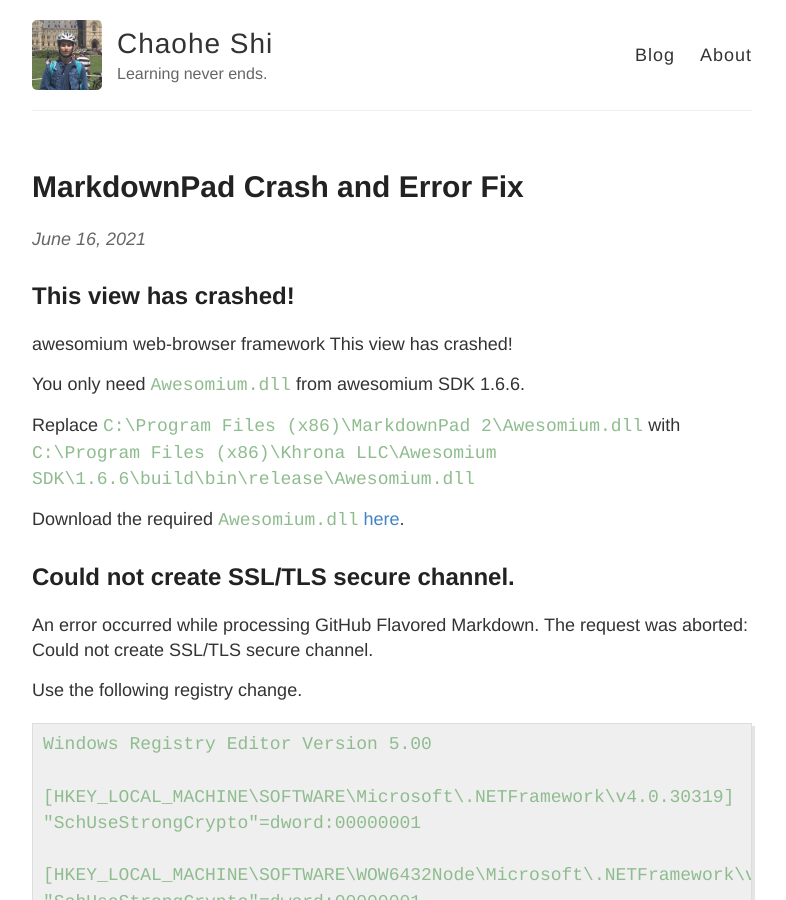
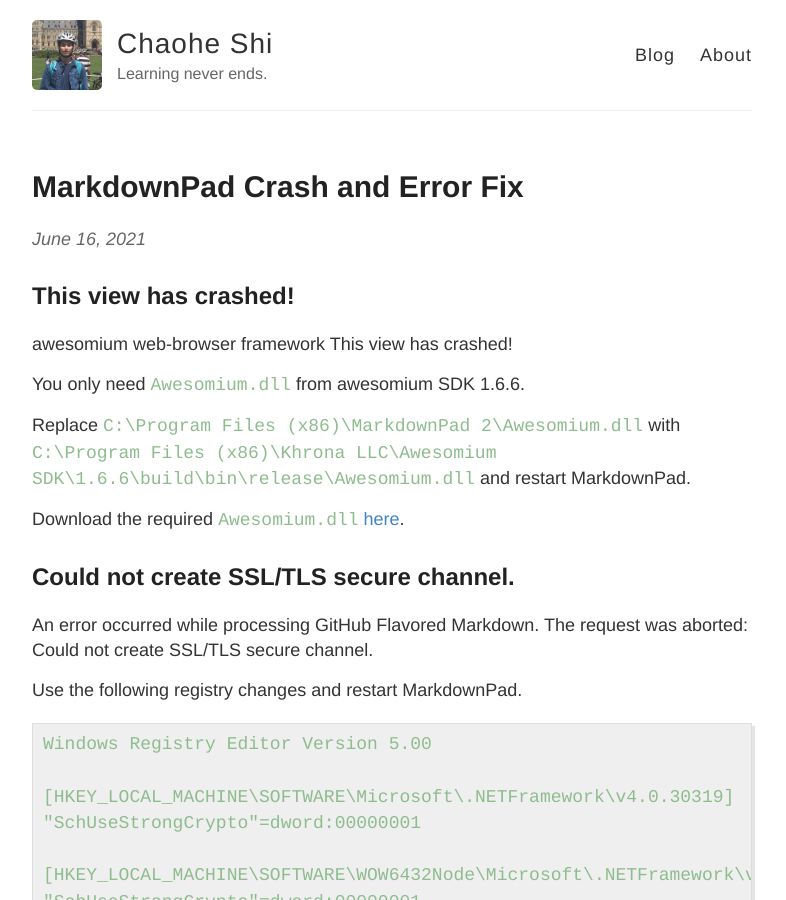
Before and after one commit to chaohershi/chaohershi.github.io, a Jekyll site: the page built from _posts/2021-06-16-MarkdownPad-Crash-And-Error-Fix.md, in a window 1280 px wide and 900 px high. Shown: the whole window, without its empty margins (248-1034 px from the left). Built offline with Jekyll 4.4.1, drawn with Linux system fonts in a browser that asks for light colours; our own code applies the rules of GitHub Pages for plain Markdown files; comment, search, counter and statistics services are not loaded.

Commit message:
Update post

````diff
--- a/_posts/2021-06-16-MarkdownPad-Crash-And-Error-Fix.md
+++ b/_posts/2021-06-16-MarkdownPad-Crash-And-Error-Fix.md
@@ -9,16 +9,16 @@
 
 You only need `Awesomium.dll` from awesomium SDK 1.6.6.
 
-Replace `C:\Program Files (x86)\MarkdownPad 2\Awesomium.dll` with `C:\Program Files (x86)\Khrona LLC\Awesomium SDK\1.6.6\build\bin\release\Awesomium.dll`
+Replace `C:\Program Files (x86)\MarkdownPad 2\Awesomium.dll` with `C:\Program Files (x86)\Khrona LLC\Awesomium SDK\1.6.6\build\bin\release\Awesomium.dll` and restart MarkdownPad.
 
-Download the required `Awesomium.dll` [here](https://chaohershi.github.io/assets/Awesomium.zip).
+Download the required `Awesomium.dll` [here](https://chaohershi.github.io/assets/Awesomium.dll.zip).
 
 ## Could not create SSL/TLS secure channel.
 
 An error occurred while processing GitHub Flavored Markdown.
 The request was aborted: Could not create SSL/TLS secure channel.
 
-Use the following registry change.
+Use the following registry changes and restart MarkdownPad.
 
 ```
 Windows Registry Editor Version 5.00
````
Also changed, not shown: 1 other file.
